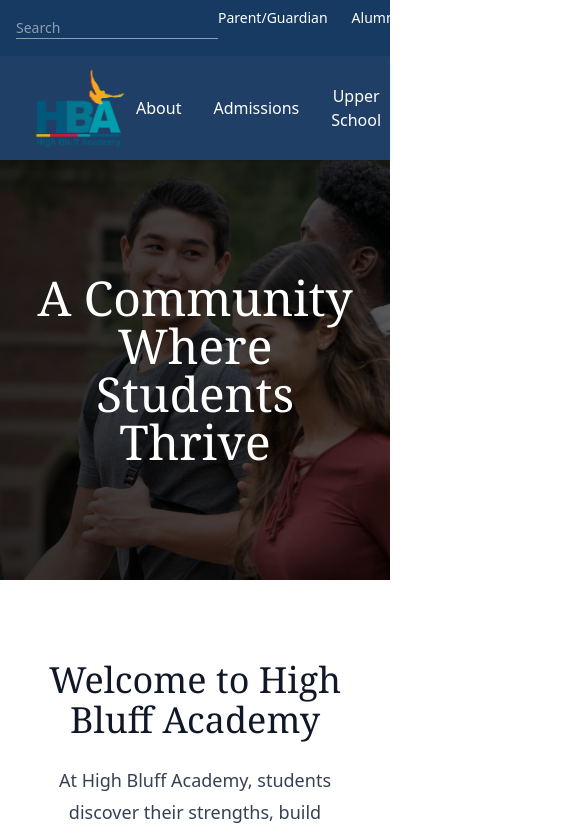
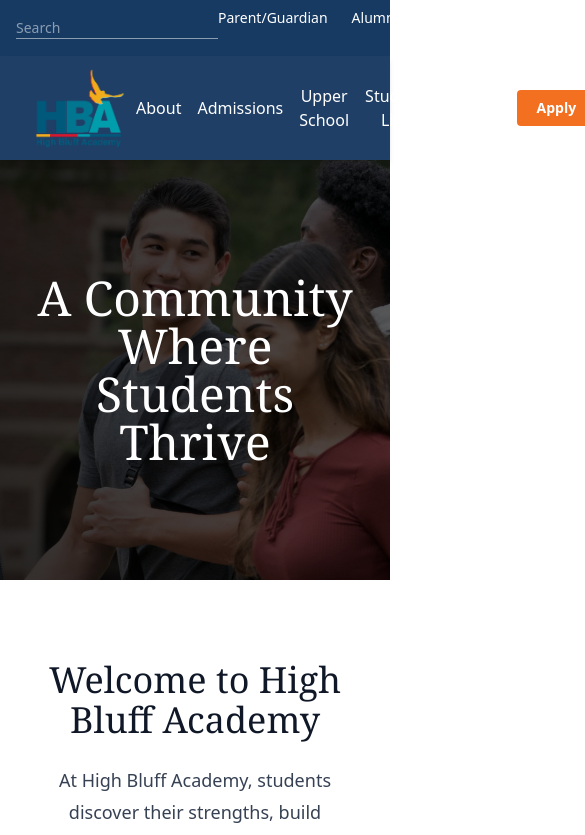
Before and after one commit to EthanAlvaree/hba-website, a Next.js app: page / in a window 390 px wide. Shown: the top 835 px of the page, 585 px wide, since content can reach past the window. Built offline with nearby package versions, Linux system fonts and the light colour scheme.

Commit message:
tried to make mobile responsive

```diff
--- a/app/layout.tsx
+++ b/app/layout.tsx
@@ -11,7 +11,7 @@ export const metadata = {
 export default function RootLayout({ children }: { children: ReactNode }) {
   return (
     <html lang="en">
-      <body>
+      <body className="overflow-x-hidden">
         <TopBar />
         <Navbar />
         {children}
--- a/components/header/Dropdown.tsx
+++ b/components/header/Dropdown.tsx
@@ -45,11 +45,12 @@ export default function Dropdown({ title, columns, align = "left" }: DropdownPro
         <div
           className={`
             absolute top-full pt-4 z-50 transition-all duration-200
+            pointer-events-auto overflow-visible max-w-[90vw]
             ${alignmentClass}
             ${open ? "opacity-100 translate-y-0 visible" : "opacity-0 -translate-y-2 invisible"}
           `}
         >
-          <div className="bg-white text-black shadow-2xl p-8 w-[560px] grid grid-cols-2 gap-10 rounded-md border border-gray-200">
+          <div className="bg-white text-black shadow-2xl p-8 w-[560px] max-w-[90vw] grid grid-cols-2 gap-10 rounded-md border border-gray-200">
 
             {columns!.map((col) => (
               <div key={col.heading}>
--- a/components/header/Navbar.tsx
+++ b/components/header/Navbar.tsx
@@ -28,7 +28,7 @@ export default function Navbar() {
         </Link>
 
         {/* NAV */}
-        <nav className="flex gap-8 items-center">
+        <nav className="flex gap-4 sm:gap-8 items-center">
 
           {navigation.map((item, index) => (
             <Dropdown
```
